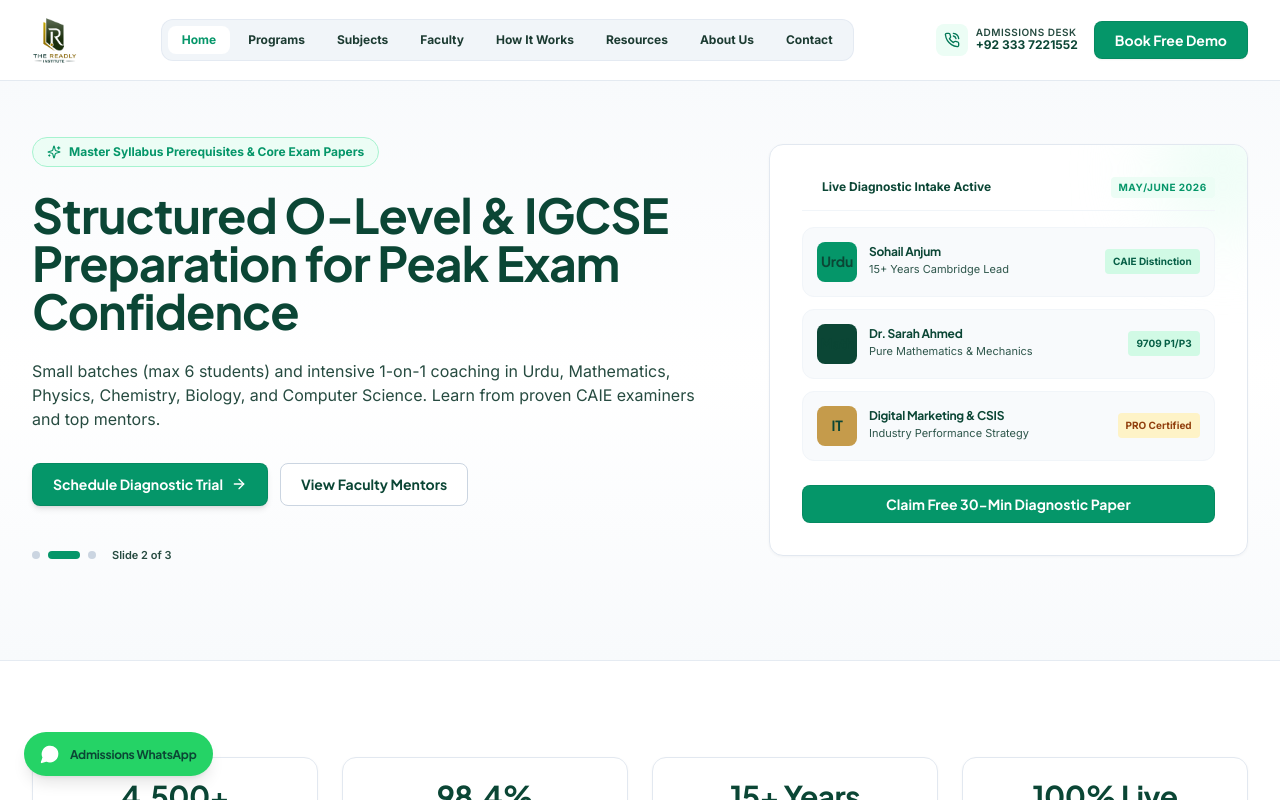
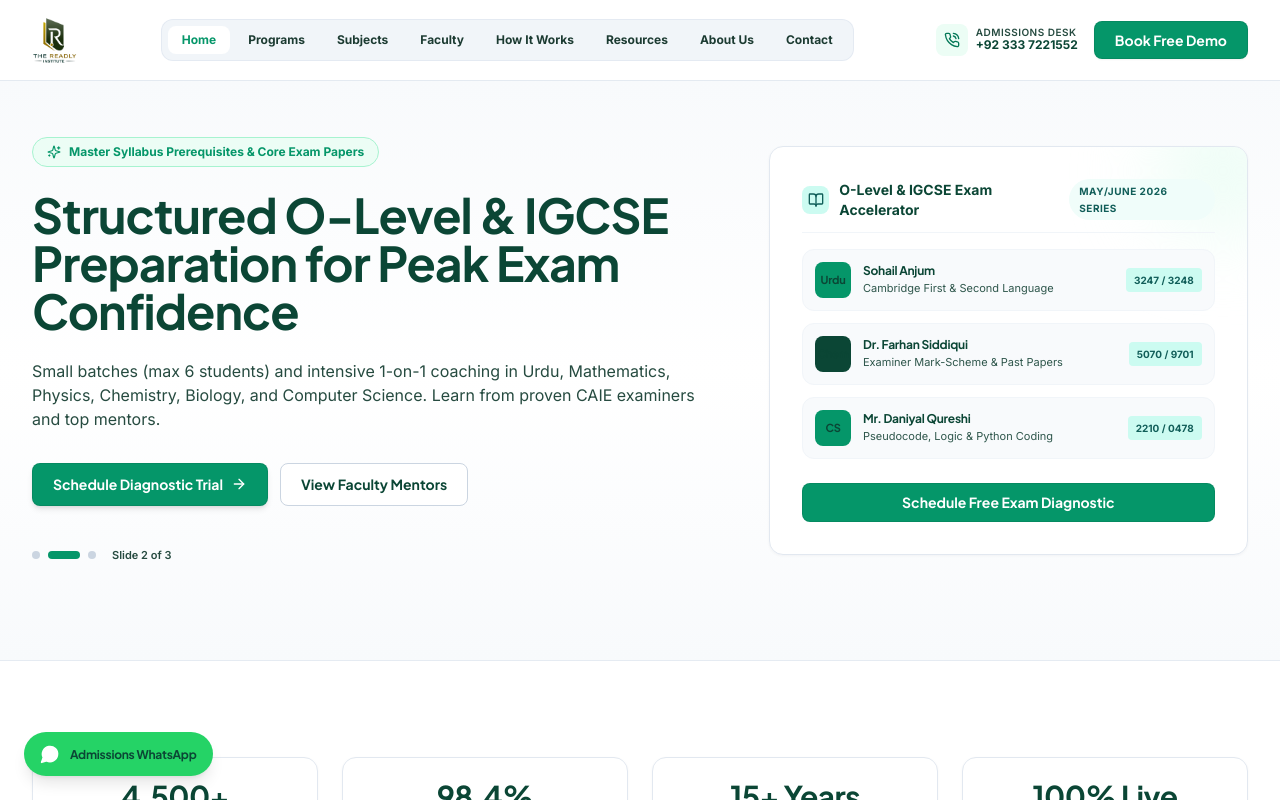
Before and after one commit to mjamalullah/TheReadly-react, a React (Vite) app: page / in a window 1280 px wide. Shown: the top 800 px of the page. Built offline with nearby package versions, Linux system fonts and the light colour scheme; the HTML template or start-up script is replaced by a standard one.

Commit message:
feat(hero): replace static live diagnostic badge with dynamic slide-synchronized header

```diff
--- a/src/pages/Home.jsx
+++ b/src/pages/Home.jsx
@@ -36,7 +36,39 @@
     description: "Personalized online tutoring for Cambridge O-Level, IGCSE & A-Level. Master mark-scheme precision, 15-year topical past papers, and conceptual problem-solving from the comfort of home.",
     primaryBtn: "Book a Free Trial Session",
     secondaryBtn: "Explore Programs",
-    stat: "98.4% Distinction Rate"
+    stat: "98.4% Distinction Rate",
+    cardHeading: "Cambridge Distinction Pathway",
+    cardSession: "Session 2026–2027",
+    cardIcon: GraduationCap,
+    cardBadgeColor: "bg-emerald-50 text-[#059669]",
+    cardIconBg: "bg-emerald-100 text-[#059669]",
+    cardBtnText: "Book 1-on-1 Free Trial Class",
+    highlights: [
+      {
+        badge: "Urdu",
+        badgeBg: "bg-[#059669] text-white",
+        name: "Sohail Anjum",
+        detail: "15+ Years Cambridge Lead",
+        tag: "CAIE Distinction",
+        tagBg: "bg-emerald-100 text-emerald-800"
+      },
+      {
+        badge: "Math",
+        badgeBg: "bg-[#0B4635] text-white",
+        name: "Dr. Sarah Ahmed",
+        detail: "Pure Mathematics & Mechanics",
+        tag: "9709 P1/P3",
+        tagBg: "bg-emerald-100 text-emerald-800"
+      },
+      {
+        badge: "Physics",
+        badgeBg: "bg-[#059669] text-white",
+        name: "Mr. Hamza Khan",
+        detail: "Conceptual Mechanics & Past Papers",
+        tag: "5054 / 9702",
+        tagBg: "bg-emerald-100 text-emerald-800"
+      }
+    ]
   },
   {
     badge: "Master Syllabus Prerequisites & Core Exam Papers",
@@ -44,7 +76,39 @@
     description: "Small batches (max 6 students) and intensive 1-on-1 coaching in Urdu, Mathematics, Physics, Chemistry, Biology, and Computer Science. Learn from proven CAIE examiners and top mentors.",
     primaryBtn: "Schedule Diagnostic Trial",
     secondaryBtn: "View Faculty Mentors",
-    stat: "15+ Years CAIE Experience"
+    stat: "15+ Years CAIE Experience",
+    cardHeading: "O-Level & IGCSE Exam Accelerator",
+    cardSession: "May/June 2026 Series",
+    cardIcon: BookOpen,
+    cardBadgeColor: "bg-teal-50 text-teal-800",
+    cardIconBg: "bg-teal-100 text-teal-800",
+    cardBtnText: "Schedule Free Exam Diagnostic",
+    highlights: [
+      {
+        badge: "Urdu",
+        badgeBg: "bg-[#059669] text-white",
+        name: "Sohail Anjum",
+        detail: "Cambridge First & Second Language",
+        tag: "3247 / 3248",
+        tagBg: "bg-teal-100 text-teal-800"
+      },
+      {
+        badge: "Chem",
+        badgeBg: "bg-[#0B4635] text-white",
+        name: "Dr. Farhan Siddiqui",
+        detail: "Examiner Mark-Scheme & Past Papers",
+        tag: "5070 / 9701",
+        tagBg: "bg-teal-100 text-teal-800"
+      },
+      {
+        badge: "CS",
+        badgeBg: "bg-[#059669] text-white",
+        name: "Mr. Daniyal Qureshi",
+        detail: "Pseudocode, Logic & Python Coding",
+        tag: "2210 / 0478",
+        tagBg: "bg-teal-100 text-teal-800"
+      }
+    ]
   },
   {
     badge: "High-Demand Future Skills & Industry Certifications",
@@ -52,7 +116,39 @@
     description: "Launch your technical career with Digital Marketing, CSIS Information Security, Modern Full-Stack Web Development, and Python with AI Analytics. Practical hands-on portfolio projects.",
     primaryBtn: "Explore IT Courses",
     secondaryBtn: "Meet Tech Faculty",
-    stat: "100% Practical Portfolio"
+    stat: "100% Practical Portfolio",
+    cardHeading: "Career IT & Tech Certifications",
+    cardSession: "Enrolling Now",
+    cardIcon: Laptop,
+    cardBadgeColor: "bg-amber-50 text-amber-900",
+    cardIconBg: "bg-amber-100 text-amber-900",
+    cardBtnText: "Claim Free Tech Career Consultation",
+    highlights: [
+      {
+        badge: "Marketing",
+        badgeBg: "bg-[#C59B4B] text-slate-950",
+        name: "Digital Marketing & SEO",
+        detail: "Meta Ads, Google Ads & Growth Strategy",
+        tag: "PRO Certified",
+        tagBg: "bg-amber-100 text-amber-900"
+      },
+      {
+        badge: "Security",
+        badgeBg: "bg-[#0B4635] text-white",
+        name: "CSIS Cyber Defense",
+        detail: "Ethical Hacking & Network Defense",
+        tag: "Certified",
+        tagBg: "bg-emerald-100 text-emerald-800"
+      },
+      {
+        badge: "FullStack",
+        badgeBg: "bg-[#059669] text-white",
+        name: "Python AI & Web Dev",
+        detail: "Modern React, Node.js & Machine Learning",
+        tag: "Hands-on Lab",
+        tagBg: "bg-teal-100 text-teal-800"
+      }
+    ]
   }
 ];
 
@@ -243,55 +339,42 @@
                 <div className="absolute top-0 right-0 w-32 h-32 bg-emerald-50 rounded-full blur-2xl -mr-10 -mt-10"></div>
 
                 <div className="relative space-y-4">
-                  <div className="flex items-center justify-between pb-3 border-b border-slate-100">
-                    <div className="flex items-center gap-2">
-                      <div className="w-3 h-3 rounded-full bg-emerald-500 animate-ping"></div>
-                      <span className="text-xs font-bold text-slate-800">Live Diagnostic Intake Active</span>
+                  {/* Card Header synchronized with active slide (No "Live" text) */}
+                  <div className="flex items-center justify-between pb-3 border-b border-slate-100 transition-all duration-300">
+                    <div className="flex items-center gap-2.5">
+                      <div className={`w-7 h-7 rounded-lg flex items-center justify-center ${heroSlides[currentSlide].cardIconBg} transition-colors duration-300`}>
+                        {React.createElement(heroSlides[currentSlide].cardIcon, { className: "w-4 h-4" })}
+                      </div>
+                      <span className="text-xs sm:text-sm font-bold text-slate-900 transition-all duration-300">
+                        {heroSlides[currentSlide].cardHeading}
+                      </span>
                     </div>
-                    <span className="text-[10px] font-bold uppercase tracking-wider px-2 py-0.5 rounded bg-emerald-50 text-[#059669]">
-                      May/June 2026
+                    <span className={`text-[10px] font-bold uppercase tracking-wider px-2.5 py-1 rounded-full ${heroSlides[currentSlide].cardBadgeColor} transition-colors duration-300`}>
+                      {heroSlides[currentSlide].cardSession}
                     </span>
                   </div>
 
+                  {/* Dynamic Highlights tailored to active slide */}
                   <div className="space-y-3">
-                    <div className="p-3.5 rounded-xl bg-slate-50 border border-slate-100 flex items-center justify-between">
-                      <div className="flex items-center gap-3">
-                        <div className="w-10 h-10 rounded-lg bg-[#059669] text-white flex items-center justify-center font-bold font-heading text-sm">
-                          Urdu
+                    {heroSlides[currentSlide].highlights.map((item, idx) => (
+                      <div
+                        key={idx}
+                        className="p-3 rounded-xl bg-slate-50/90 border border-slate-100 flex items-center justify-between transition-all duration-300 hover:bg-slate-100/80"
+                      >
+                        <div className="flex items-center gap-3">
+                          <div className={`w-9 h-9 rounded-lg ${item.badgeBg} flex items-center justify-center font-bold font-heading text-[11px]`}>
+                            {item.badge}
+                          </div>
+                          <div>
+                            <h4 className="text-xs font-bold text-slate-900">{item.name}</h4>
+                            <p className="text-[11px] text-slate-500">{item.detail}</p>
+                          </div>
                         </div>
-                        <div>
-                          <h4 className="text-xs font-bold text-slate-900">Sohail Anjum</h4>
-                          <p className="text-[11px] text-slate-500">15+ Years Cambridge Lead</p>
-                        </div>
+                        <span className={`text-[10px] font-bold px-2 py-1 rounded ${item.tagBg}`}>
+                          {item.tag}
+                        </span>
                       </div>
-                      <span className="text-[10px] font-bold px-2 py-1 rounded bg-emerald-100 text-emerald-800">CAIE Distinction</span>
-                    </div>
-
-                    <div className="p-3.5 rounded-xl bg-slate-50 border border-slate-100 flex items-center justify-between">
-                      <div className="flex items-center gap-3">
-                        <div className="w-10 h-10 rounded-lg bg-[#0B4635] text-white flex items-center justify-center font-bold font-heading text-sm">
-                          Math
-                        </div>
-                        <div>
-                          <h4 className="text-xs font-bold text-slate-900">Dr. Sarah Ahmed</h4>
-                          <p className="text-[11px] text-slate-500">Pure Mathematics & Mechanics</p>
-                        </div>
-                      </div>
-                      <span className="text-[10px] font-bold px-2 py-1 rounded bg-emerald-100 text-emerald-800">9709 P1/P3</span>
-                    </div>
-
-                    <div className="p-3.5 rounded-xl bg-slate-50 border border-slate-100 flex items-center justify-between">
-                      <div className="flex items-center gap-3">
-                        <div className="w-10 h-10 rounded-lg bg-[#C59B4B] text-slate-950 flex items-center justify-center font-bold font-heading text-sm">
-                          IT
-                        </div>
-                        <div>
-                          <h4 className="text-xs font-bold text-slate-900">Digital Marketing & CSIS</h4>
-                          <p className="text-[11px] text-slate-500">Industry Performance Strategy</p>
-                        </div>
-                      </div>
-                      <span className="text-[10px] font-bold px-2 py-1 rounded bg-amber-100 text-amber-800">PRO Certified</span>
-                    </div>
+                    ))}
                   </div>
 
                   <div className="pt-2">
@@ -299,7 +382,7 @@
                       onClick={() => openBookingModal()}
                       className="btn btn-teal w-full text-xs font-bold py-2.5 justify-center shadow-xs"
                     >
-                      <span>Claim Free 30-Min Diagnostic Paper</span>
+                      <span>{heroSlides[currentSlide].cardBtnText}</span>
                     </button>
                   </div>
 
```
